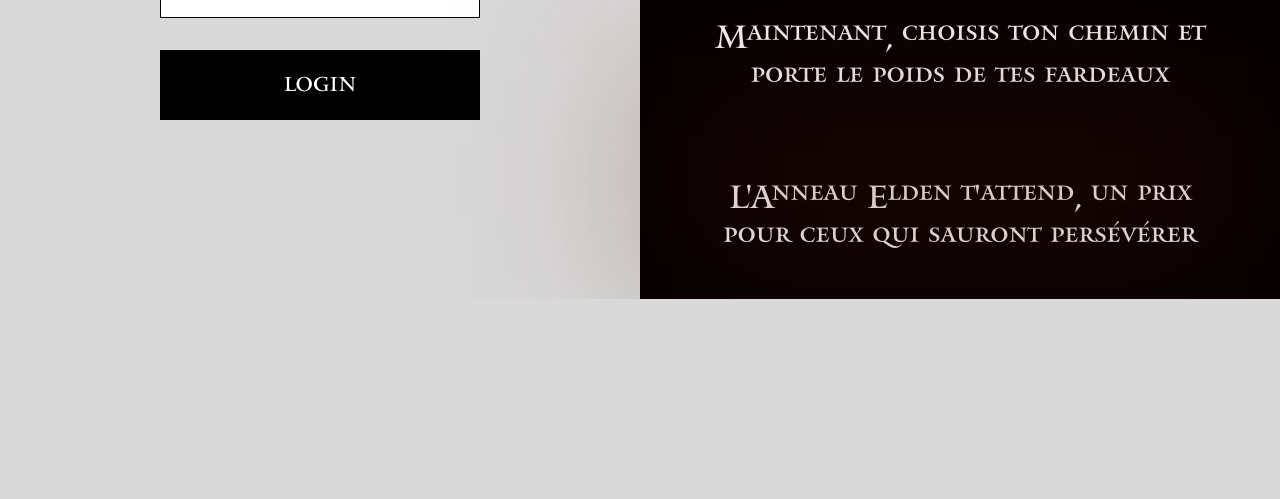
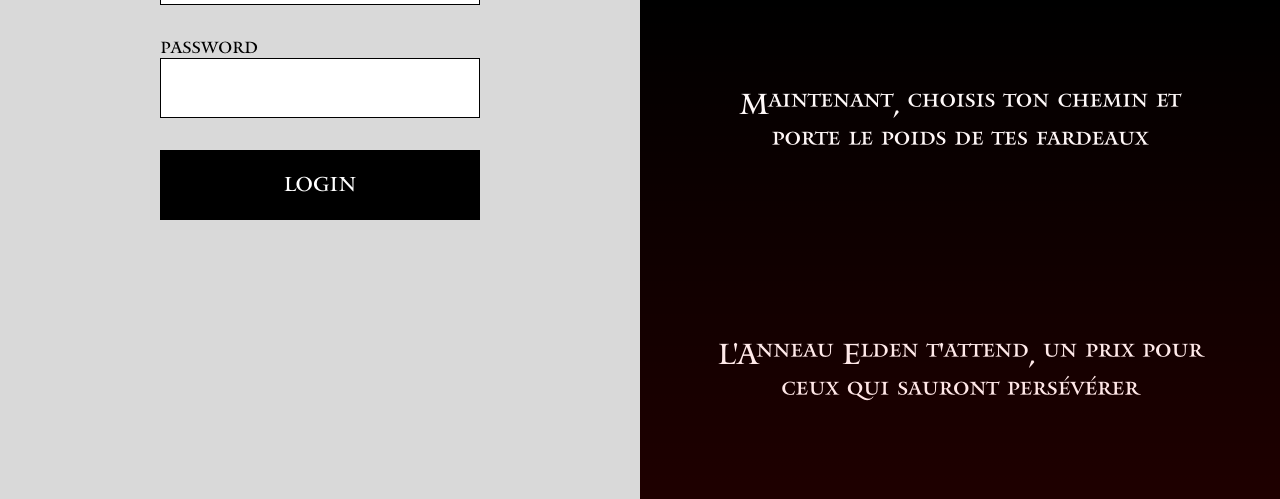
Before and after one commit to laurentiu667/Magix-web3, a PHP site: page / in a window 1280 px wide. Shown: the part 501-1000 px from the top of the page. Before the commit the page ends 800 px from the top, so only its background shows below. Run offline with PHP 8.4, Linux system fonts and the light colour scheme; some libraries are stand-ins or nearby versions.

Commit message:
localstorage ajouter pour usager, correction responsive et animation

```diff
--- a/public/action/DAO/UserDataBase.php
+++ b/public/action/DAO/UserDataBase.php
@@ -25,7 +25,6 @@
                 echo "Erreur: " . $e->getMessage();
             }
         }
-
 
         public static function getParties(){
             try{
@@ -86,7 +85,5 @@
                 echo "Erreur: " . $e->getMessage();
             }
         }
-
-
     }
 ?>
--- a/public/dashboard.php
+++ b/public/dashboard.php
@@ -4,8 +4,9 @@
     $action = new AjaxDashboardAction();
     $data = $action->execute();
 
+    $data["titlepage"] = "Dashboard";
+    require_once("partial/layout/header.php");
 
-    require_once("partial/layout/header.php");
 ?>
 
 <script type="module" defer src="script/dashboard.js"></script>
--- a/public/index.php
+++ b/public/index.php
@@ -3,8 +3,9 @@
 
     $action = new loginAction();
     $data = $action->execute();
+    $data["titlepage"] = "Login";
+    require_once("partial/layout/header.php");
 
-    require_once("partial/layout/header.php");
 ?>
 
 <link rel="stylesheet" href="style\css\login.css">
@@ -53,10 +54,13 @@
             <div class="effet-lum--glob effet-lumiere--1"></div>
             <div class="effet-lum--glob effet-lumiere--2"></div>
 
-            <div class="login-t1">Ton voyage a commencé, Ténébreux</div>
-            <div class="login-image-right"></div>
-            <div class="login-t2">Maintenant, choisis ton chemin et porte le poids de tes fardeaux</div>
-            <div class="login-t3">L'Anneau Elden t'attend, un prix pour ceux qui sauront persévérer</div>
+            <div class="wrapper-right-login">
+                <div class="login-t1">Ton voyage a commencé, Ténébreux</div>
+                <div class="login-image-right"></div>
+                <div class="login-t2">Maintenant, choisis ton chemin et porte le poids de tes fardeaux</div>
+                <div class="login-t3">L'Anneau Elden t'attend, un prix pour ceux qui sauront persévérer</div>
+            </div>
+
 
         </div>
     </div>
--- a/public/menu.php
+++ b/public/menu.php
@@ -4,8 +4,10 @@
     $action = new MenuAction();
     $data = $action->execute();
 
+    $data["titlepage"] = "Menu";
 
     require_once("partial/layout/header.php");
+
 ?>
     <script defer src="script/menu.js"></script>
     <script type="module" defer src="script/typeGame.js"></script>
@@ -30,6 +32,7 @@
             </div>
             <div class="list-menu">
                 <ul>
+
                     <li id="partie_lancer_pvp">commencer une partie</li>
                     <li id="entrainement">entrainement</li>
                     <li id="openchat">chat en ligne</li>
--- a/public/partial/layout/header.php
+++ b/public/partial/layout/header.php
@@ -3,7 +3,9 @@
 <head>
     <meta charset="UTF-8">
     <meta name="viewport" content="width=device-width, initial-scale=1.0">
-    <title>Document</title>
+    <title>
+        <?= $data["titlepage"] ?>
+    </title>
 
 
     <link rel="stylesheet" href="style/css/global.css">
--- a/public/script/gameUpdate.js
+++ b/public/script/gameUpdate.js
@@ -50,7 +50,7 @@ export const gameUpdate = (data) => {
         afficher_tour_joueur_ou_erreur("Ce n’est pas votre tour", "#D43232");
     }
     else {
-        console.log(data);
+
 
 
         if(jeux_peut_commencer){
--- a/public/script/login.js
+++ b/public/script/login.js
@@ -1,18 +1,27 @@
 let buttonSubmit = document.querySelector("#submit");
+
 
 window.addEventListener("load", () => {
 
     buttonSubmit.addEventListener("click", () => {
         createConnectionForm();
-    })
+    });
 
-})
+    // pour faire en sorte de enter au lieu de cliquer sur le button
+    document.addEventListener("keydown", (e) => {
+        if (e.key === "Enter") {
+            createConnectionForm();
+        }
+    });
+});
 
 const createConnectionForm = () => {
     let form = new FormData();
 
     let user = document.querySelector("#username").value;
     let psw = document.querySelector("#password").value;
+
+    localStorage.setItem("username", user);
 
     form.append("username", user);
     form.append("password", psw);
@@ -23,18 +32,15 @@ const createConnectionForm = () => {
     })
     .then(response => response.json())
     .then(data => {
-
-
         if (data === "INVALID_USERNAME_PASSWORD") {
             let userdivnotexist = document.querySelector(".user-not-exist");
             userdivnotexist.classList.add("active");
             setTimeout(() => {
                 userdivnotexist.classList.remove("active");
             }, 2000);
-
         } else {
             window.location.href = "menu.php";
-            console.log(data.key);
         }
-    });
-}
+    })
+    .catch(error => console.error("Erreur AJAX :", error));
+};
--- a/public/script/user.js
+++ b/public/script/user.js
@@ -19,9 +19,6 @@ export class User {
         user_connected_div.addEventListener("mouseout", () => removeHoverInfoUserCreateDiv(user_connected_div));
         user_connected_div.addEventListener("click", () => clickUserDiv(user_connected_div, this.trophies));
     }
-
-
-
 }
 
 const hoverInfoUserCreateDiv = (divHovered, trophiesUserHovered) => {
--- a/public/style/css/login.css
+++ b/public/style/css/login.css
@@ -12,6 +12,7 @@
 body{
 
     background-color: var(--body-bg);
+    overflow: hidden;
 
 }
 .container-login{
@@ -31,13 +32,6 @@ body{
 
 
 }
-.wrapper-left-login{
-    width: 100%;
-    height: fit-content;
-    display: grid;
-    grid-template-rows: 1fr 1fr;
-
-}
 
 .texte-container-login{
     height: 50%;
@@ -52,21 +46,39 @@ body{
 }
 
 .right-login{
-
+    height: 100%;
+    width: 100%;
     display: grid;
-    grid-template-rows: 1fr 2fr 1fr 1fr;
+    place-items: center;
     background-color: black;
     position: relative;
 
 }
+.wrapper-left-login{
+    width: 100%;
+    height: fit-content;
+    display: grid;
+    grid-template-rows: 1fr 1fr;
+
+}
+.wrapper-right-login{
+    width: 100%;
+    height: 1000px;
+
+    display: grid;
+
+    grid-template-rows: repeat(4, 1fr);
+}
+
 .login-t1, .login-t2, .login-t3{
     display: flex;
     align-items: center;
     justify-content: center;
     text-align: center;
     color: white;
-    font-size: 2em;
+    font-size: calc(1em + 1vw);
     width: 80%;
+
     place-self: center;
 }
 
@@ -77,30 +89,32 @@ body{
 
     background-repeat: no-repeat;
 
-    background-size: clamp(300px, 60vw, 600px);
+    background-size: clamp(300px, 60vw, 600px)
+
+
 
 }
 .effet-lum--glob{
-    width: clamp(200px, 100%, 800px);
-    height: clamp(200px, 30%, 300px);
+    width: 100%;
+    height: 50%;
 
 
     position: absolute;
 
     left: 50%;
     transform: translate(-50%);
-    filter: blur(100px);
+
 
 }
 .effet-lumiere--1{
 
     top: 0%;
-    background-color: hsla(0, 71%, 20%, 0.288);
+    background-image: linear-gradient(to bottom, rgba(255, 0, 0, 0.120) , rgba(255, 0, 0, 0));
 }
 .effet-lumiere--2{
 
     bottom: 0%;
-    background-color: hsla(0, 71%, 20%, 0.288);
+    background-image: linear-gradient(to top, rgba(255, 0, 0, 0.120) , rgba(255, 0, 0, 0));
 }
 
 
@@ -216,7 +230,9 @@ body{
 }
 
 @media only screen and (max-width: 1200px){
-
+    body{
+        overflow-y: auto;
+    }
     .container-login{
         grid-template-columns: 1fr;
     }
--- a/public/style/css/menu.css
+++ b/public/style/css/menu.css
@@ -158,7 +158,7 @@
 .top-message-container, .bottom-message-users-container{
 
     background-color: #777777;
-    width: 85%;
+    width: 95%;
     border-radius: 5px;
     border: 3px solid #222222;
 }
```
Also changed, not shown: public/game.php (+3 -4 lines), public/script/game.js (+15 -7 lines), public/style/css/arenaProto.css (+5 -7 lines), 1 other file.
